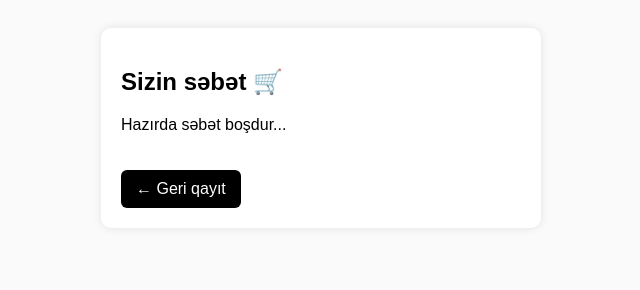
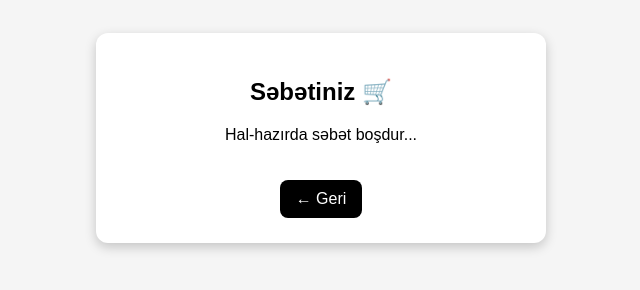
Before and after one commit to rainbowatleast/kabroshopaz, a plain HTML site: page cart.html in a window 1280 px wide. Shown: the whole page, without its empty margins (319-959 px from the left). Drawn offline with Linux system fonts and the light colour scheme.

Commit message:
Update cart.html

```diff
--- a/cart.html
+++ b/cart.html
@@ -4,40 +4,51 @@
 <meta charset="UTF-8">
 <meta name="viewport" content="width=device-width, initial-scale=1.0">
 <title>Səbət</title>
+
 <style>
     body {
-            font-family: Arial, sans-serif;
-            background: #fafafa;
-            padding: 20px;
+        font-family: 'Poppins', sans-serif;
+        background: #f5f5f5;
+        padding: 25px;
+        text-align: center;
     }
 
     .box {
         background: white;
-            padding: 20px;
-            border-radius: 10px;
-            box-shadow: 0 0 8px rgba(0,0,0,0.1);
         max-width: 400px;
         margin: auto;
+        padding: 25px;
+        border-radius: 12px;
+        box-shadow: 0 4px 12px rgba(0,0,0,0.2);
+        animation: fadeIn 0.8s ease;
     }
 
-        .back {
+    a {
         display: inline-block;
         margin-top: 20px;
-            padding: 10px 15px;
+        padding: 10px 16px;
         background: black;
         color: white;
+        border-radius: 8px;
         text-decoration: none;
-            border-radius: 6px;
+        transition: 0.3s;
+    }
+
+    a:hover { background: #333; }
+
+    @keyframes fadeIn {
+        from { opacity: 0; transform: scale(0.9); }
+        to { opacity: 1; transform: scale(1); }
     }
 </style>
 </head>
 <body>
 
 <div class="box">
-    <h2>Sizin səbət 🛒</h2>
-    <p>Hazırda səbət boşdur...</p>
+    <h2>Səbətiniz 🛒</h2>
+    <p>Hal-hazırda səbət boşdur...</p>
 
-    <a class="back" href="index.html">← Geri qayıt</a>
+    <a href="index.html">← Geri</a>
 </div>
 
 </body>
```
Lines whose indentation alone changed are shown as unchanged.
